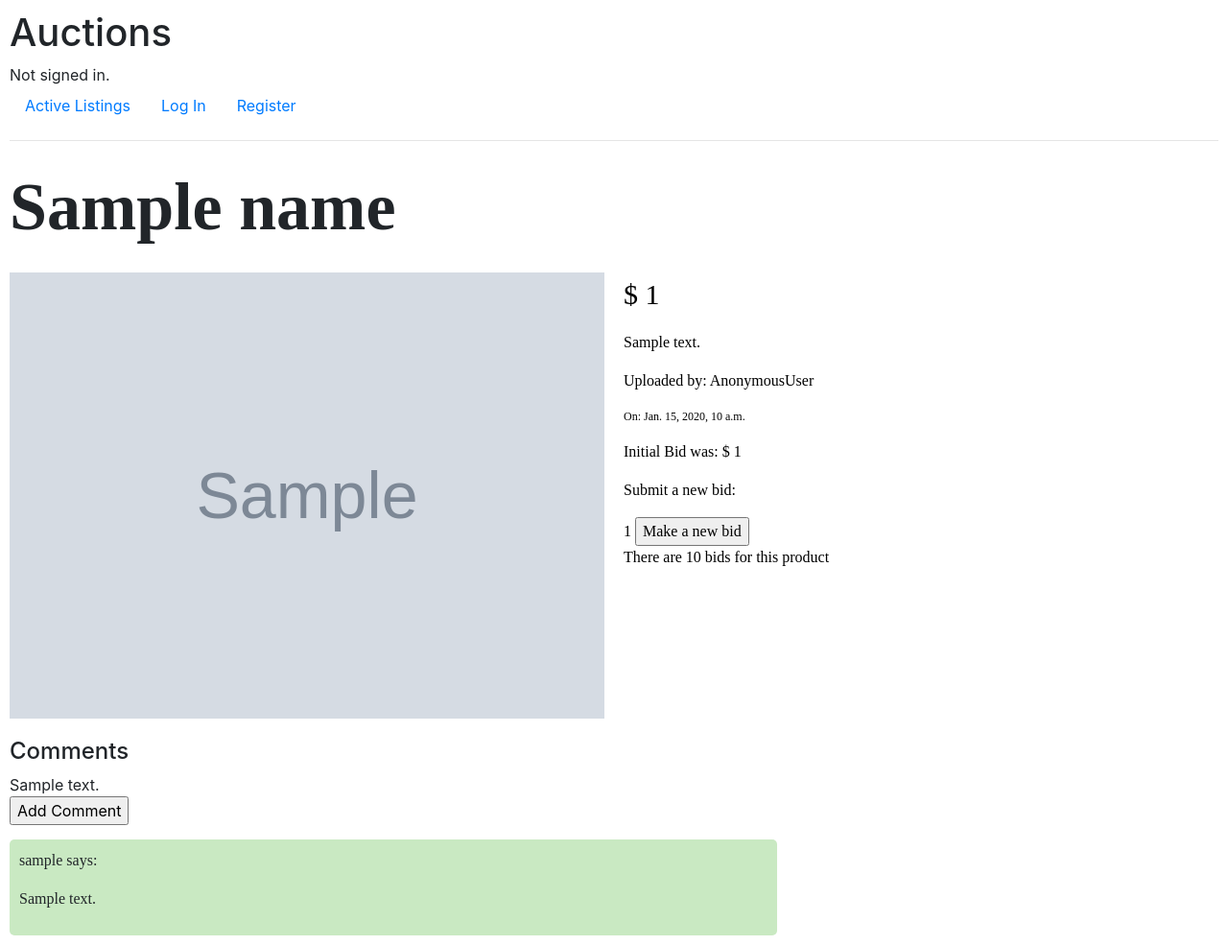
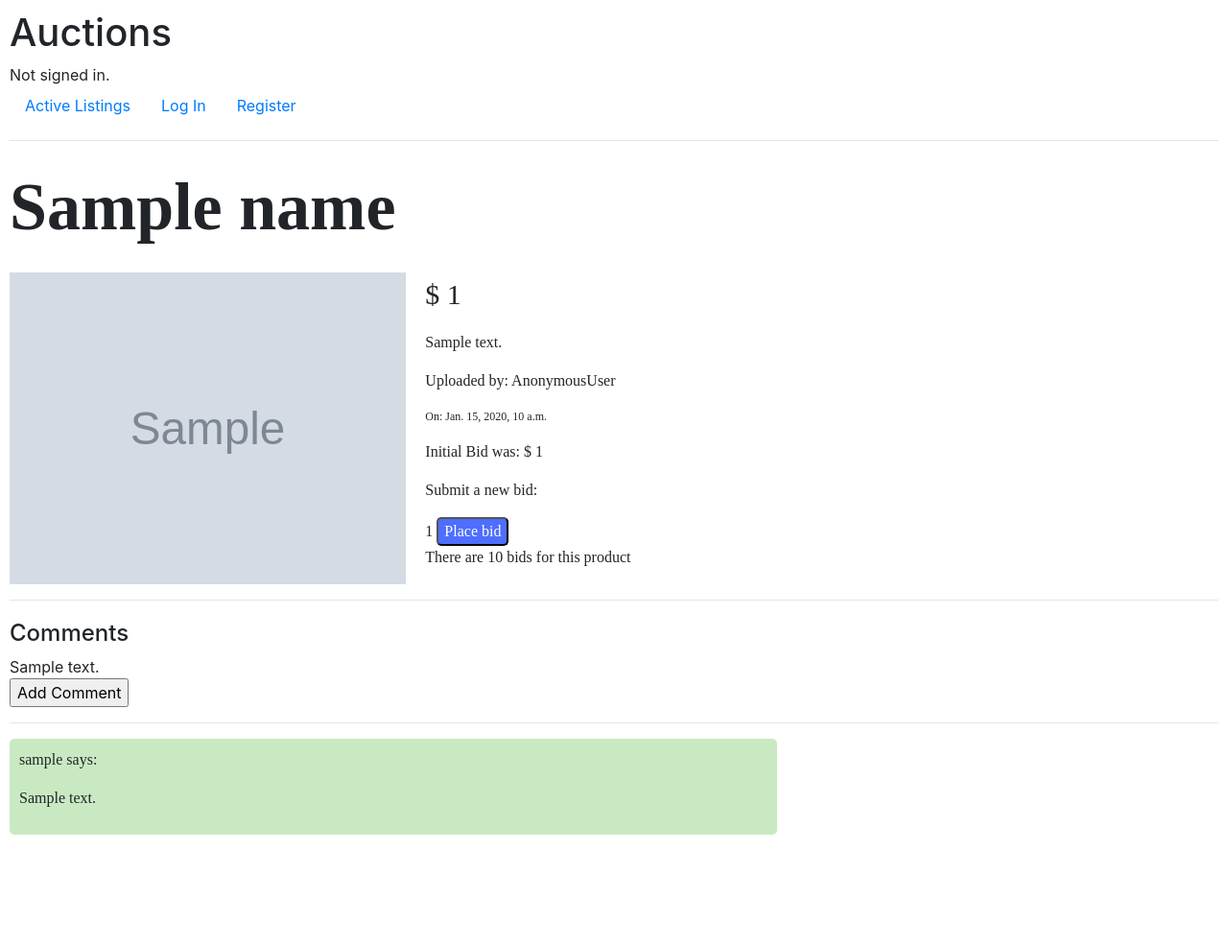
Before and after one commit to icarusgk/web-programming-projects, a Django app: template Commerce/auctions/templates/auctions/content.html in a window 1280 px wide. Shown: the whole page at 96% size. After the commit the page ends 870 px from the top, so only its background shows below. Run offline with Django 3.2, Linux system fonts and the light colour scheme; the template is opened without the code that fills it: most values are stand-ins (such as "Sample title", 1, 10 or a date in 2020); grey boxes marked "Sample" are stand-in pictures; some libraries are stand-ins or nearby versions.

Commit message:
Add style

```diff
--- a/Commerce/auctions/models.py
+++ b/Commerce/auctions/models.py
@@ -31,6 +31,7 @@ class Bid(models.Model):
     listing = models.ForeignKey(Listing, on_delete=models.CASCADE)
     start_bid = models.FloatField()
     final_bid = models.FloatField()
+    amount = models.IntegerField(default=0)
     user = models.ForeignKey(User, on_delete=models.CASCADE)
 
     def __str__(self):
--- a/Commerce/auctions/static/auctions/content.css
+++ b/Commerce/auctions/static/auctions/content.css
@@ -1,3 +1,9 @@
+#p-container {
+    display: flex;
+    flex-direction: row;
+    flex: 1;
+}
+
 #details {
     display: flex;
     flex-direction: column;
@@ -11,13 +17,14 @@
 }
 
 #p-image {
-    width: 200px;
+    width: 1%;
     flex: 1;
 }
 
 #details{
     padding-left: 20px;
     font-family: 'MarketSans-Regular-WebS';
+    flex: 2;
 }
 
 #p-date {
@@ -27,6 +34,16 @@
 #p-final-bid {
     font-family: 'MarketSans-SemiBold-WebS';
     font-size: 30px;
+}
+
+#id_new_bid {
+    border-radius: 5px;
+}
+
+#submit-bid {
+    background-color: rgb(78, 110, 255);
+    color: white;
+    border-radius: 5px;
 }
 
 #p-comments {
--- a/Commerce/auctions/static/auctions/index.css
+++ b/Commerce/auctions/static/auctions/index.css
@@ -1,7 +1,14 @@
+.container {
+    display: grid;
+    grid-template-columns: 100px 100px;
+    color: black;
+}
+
 #title {
-    font-family: 'Source Sans Pro';
+    font-family: 'MarketSans-SemiBold-WebS';
     font-weight: 600;
     color: black;
+    margin-top: 15px;
 }
 
 #description {
@@ -9,24 +16,19 @@
     color: black;
 }
 
-#container {
-    display: flex;
-    flex-direction: row;
-    justify-content: left;
-    flex-wrap: wrap;
-    align-items: stretch;
-    color: black;
+.details {
+    margin-left: 20px;
 }
 
 .product-div {
-    float: left;
-    width: 220px;
+    display: flex;
+    width: 400px;
     margin: 20px;
     border-radius: 10px;
     border: black 2px solid;
-    padding: 10px;
+    padding: 5px;
     text-align: center;
-    border: 5px solid gray;
+    border: 2px solid rgb(214, 214, 214);
     color: black;
 }
 
@@ -35,7 +37,7 @@
 }
 
 #date {
-    font-weight: 300;
+    font-weight: 600;
     font-style: italic;
     color:gray;
 }
--- a/Commerce/auctions/templates/auctions/content.html
+++ b/Commerce/auctions/templates/auctions/content.html
@@ -3,7 +3,7 @@
 {% block body %}
     {% if name %}
     <p id="p-title">{{name}}</p>
-    <div id="container">
+    <div id="p-container">
 
         <img src="{{image}}" id="p-image">
         <div id="details">
@@ -18,15 +18,16 @@
                 <p>Submit a new bid:</p>
                 {{new_bid.new_bid}}
                 <input type="hidden" name="page_name" value="{{name}}">
-                <input type="submit" value="Make a new bid">
+                <input type="submit" value="Place bid" id="submit-bid">
             </form>
+            {% if current_bids == 1 %}
+            <p id="p-current-bids">There is {{current_bids}} bid for this product</p>
+            {% else %}
             <p id="p-current-bids">There are {{current_bids}} bids for this product</p>
+            {% endif %}
         </div>
     </div>
-    {% else %}
-        {{error}}
-    {% endif %}
-
+    <hr>
     <h4 id="p-comments">Comments</h4>
     <form action="{% url 'comment' %}" method="POST">
         {% csrf_token %}
@@ -34,6 +35,7 @@
         <input type="hidden" name="page_name" value="{{name}}">
         <input type="submit" value="Add Comment">
     </form>
+    <hr>
     {% for comment in comments %}
         <div class="comment-body">
             <p class="p-user">{{comments.0.user.username}} says:</p>
@@ -41,7 +43,12 @@
         </div>
             {% empty %}
             <p class="p-comment-body">No comments</p>
-
     {% endfor %}
 
+    {% else %}
+        {{error}}
+    {% endif %}
+
+
+
 {% endblock %}
```
Also changed, not shown: Commerce/auctions/views.py (+28 -21 lines).
